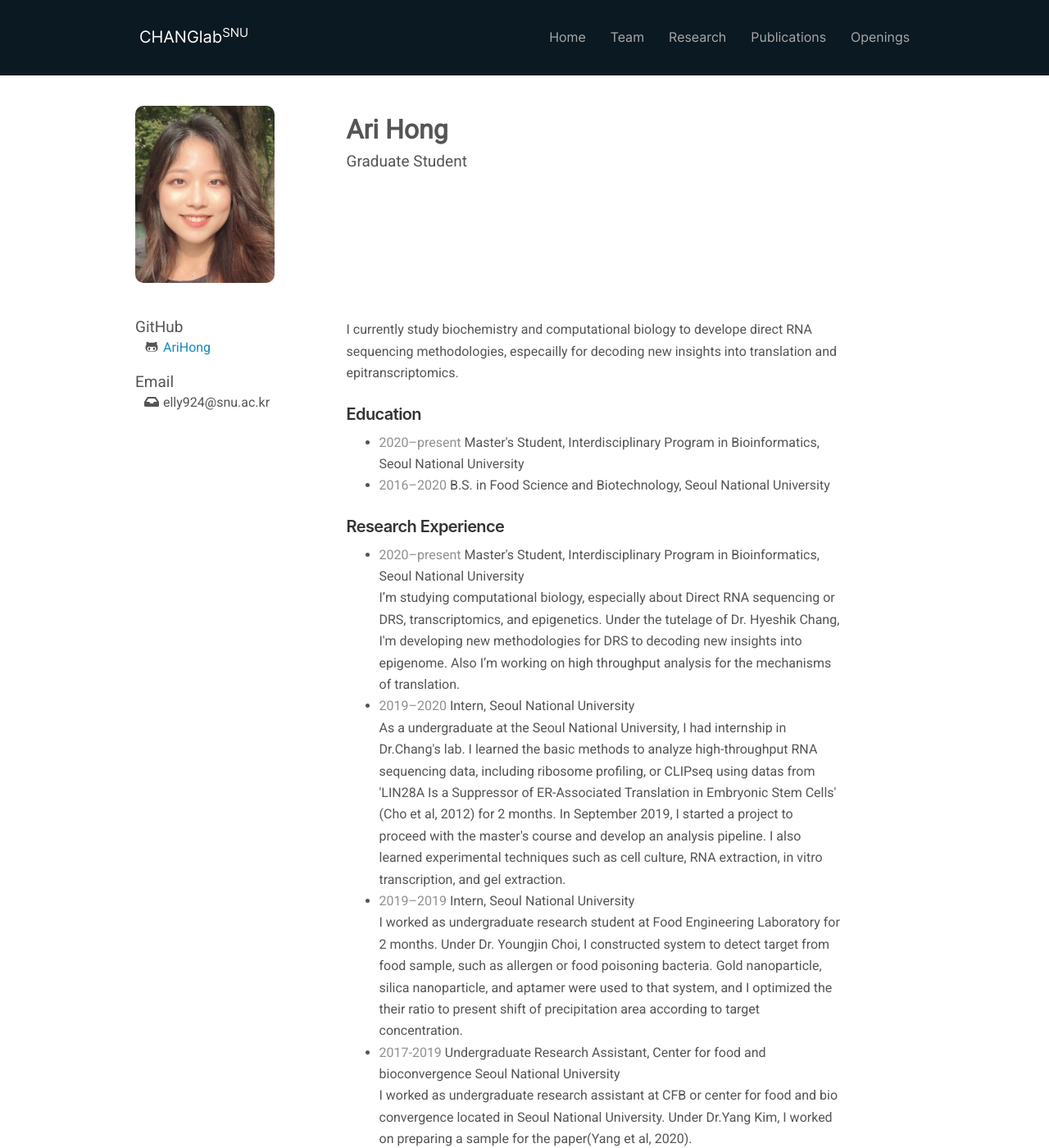
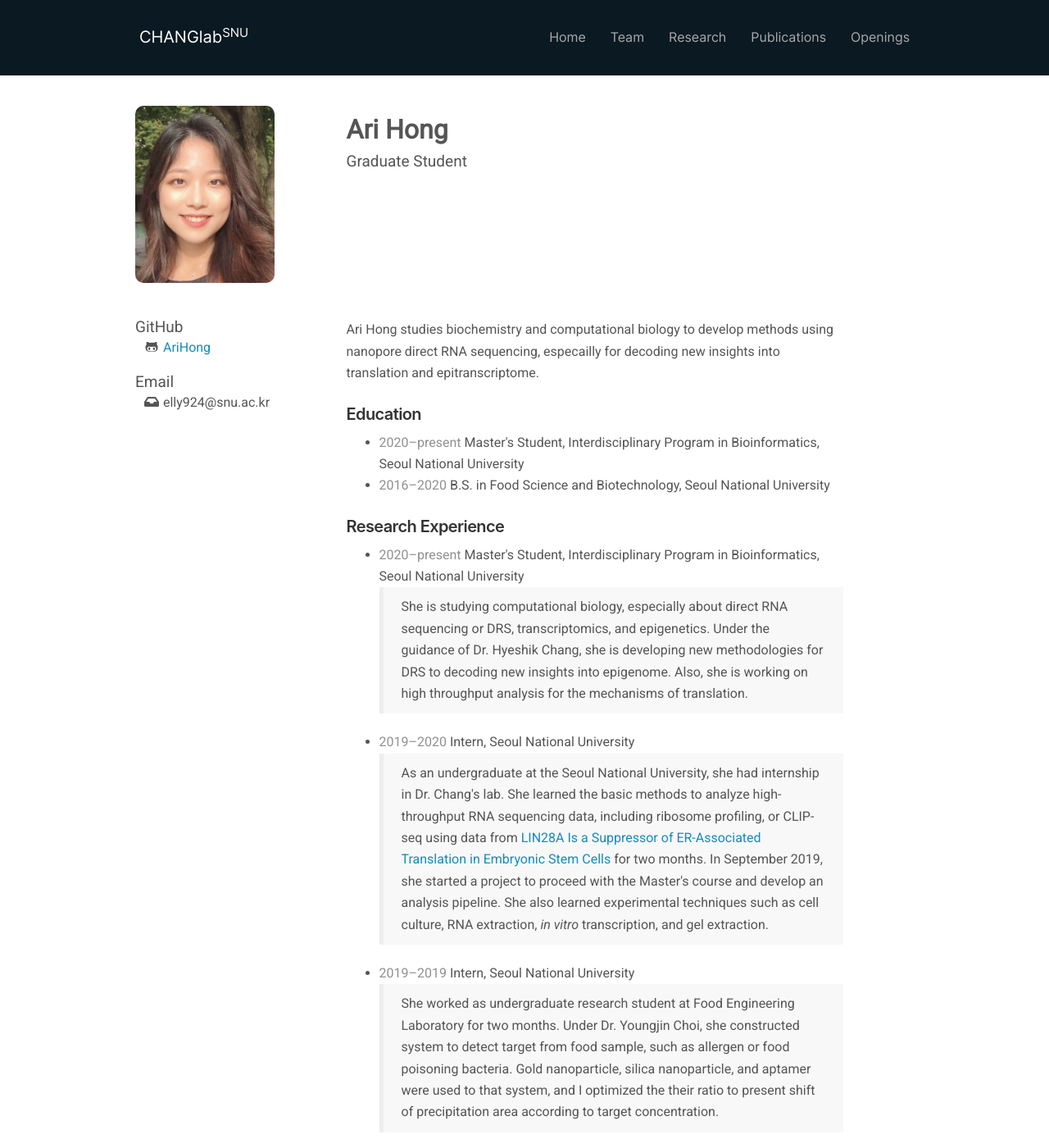
Before and after one commit to ChangLabSNU/ChangLabSNU.github.io, a Jekyll site: the page built from _pages/team/ari-hong.md, in a window 1280 px wide and 1400 px high. Shown: the whole window at 82% size. Built offline with Jekyll 4.4.1, drawn with Linux system fonts in a browser that asks for light colours; nearby versions of some CDN libraries; some web fonts are replaced; some of the changed text lies outside the part shown.

Commit message:
Fix styles.

```diff
--- a/_pages/team/ari-hong.md
+++ b/_pages/team/ari-hong.md
@@ -13,7 +13,9 @@ cv:
 permalink: /team/ari-hong
 ---
 
-I currently study biochemistry and computational biology to develope direct RNA sequencing methodologies, especailly for decoding new insights into translation and epitranscriptomics.
+Ari Hong studies biochemistry and computational biology to develop
+methods using nanopore direct RNA sequencing, especailly for decoding
+new insights into translation and epitranscriptome.
 
 #### Education
 
@@ -26,8 +28,33 @@ I currently study biochemistry and computational biology to develope direct RNA
 #### Research Experience
 
 <ul class="chronological">
-  <li><span>2020–present</span> Master's Student, Interdisciplinary Program in Bioinformatics, Seoul National University</li> I’m studying computational biology, especially about Direct RNA sequencing or DRS, transcriptomics, and epigenetics. Under the tutelage of Dr. Hyeshik Chang, I'm developing new methodologies for DRS to decoding new insights into epigenome. Also I’m working on high throughput analysis for the mechanisms of translation.
-  <li><span>2019–2020</span> Intern, Seoul National University</li> As a undergraduate at the Seoul National University, I had internship in Dr.Chang's lab. I learned the basic methods to analyze high-throughput RNA sequencing data, including ribosome profiling, or CLIPseq using datas from 'LIN28A Is a Suppressor of ER-Associated Translation in Embryonic Stem Cells' (Cho et al, 2012) for 2 months. In September 2019, I started a project to proceed with the master's course and develop an analysis pipeline. I also learned experimental techniques such as cell culture, RNA extraction, in vitro transcription, and gel extraction.
-  <li><span>2019–2019</span> Intern, Seoul National University</li> I worked as undergraduate research student at Food Engineering Laboratory for 2 months. Under Dr. Youngjin Choi, I constructed system to detect target from food sample, such as allergen or food poisoning bacteria. Gold nanoparticle, silica nanoparticle, and aptamer were used to that system, and I optimized the their ratio to present shift of precipitation area according to target concentration.
-<li><span>2017-2019</span> Undergraduate Research Assistant, Center for food and bioconvergence Seoul National University</li> I worked as undergraduate research assistant at CFB or center for food and bio convergence located in Seoul National University. Under Dr.Yang Kim, I worked on preparing a sample for the paper(Yang et al, 2020).
+  <li><span>2020–present</span> Master's Student, Interdisciplinary
+  Program in Bioinformatics, Seoul National University<br/>
+  <blockquote>She is studying computational biology, especially about
+  direct RNA sequencing or DRS, transcriptomics, and epigenetics. Under
+  the guidance of Dr. Hyeshik Chang, she is developing new methodologies for
+  DRS to decoding new insights into epigenome. Also, she is working on high
+  throughput analysis for the mechanisms of translation.</blockquote></li>
+  <li><span>2019–2020</span> Intern, Seoul National University<br/>
+  <blockquote>As an undergraduate at the Seoul National University,
+  she had internship in Dr. Chang's lab. She learned the basic methods
+  to analyze high-throughput RNA sequencing data, including ribosome
+  profiling, or CLIP-seq using data from <a href="https://www.cell.com/fulltext/S0092-8674%2812%2901234-2">LIN28A Is a Suppressor of ER-Associated Translation in Embryonic Stem Cells</a>
+  for two months. In September 2019, she started a project to proceed with
+  the Master's course and develop an analysis pipeline. She also learned
+  experimental techniques such as cell culture, RNA extraction, <i>in vitro</i>
+  transcription, and gel extraction.</blockquote></li>
+  <li><span>2019–2019</span> Intern, Seoul National University<br/>
+  <blockquote>She worked as undergraduate research student at Food Engineering
+  Laboratory for two months. Under Dr. Youngjin Choi, she constructed system
+  to detect target from food sample, such as allergen or food poisoning
+  bacteria. Gold nanoparticle, silica nanoparticle, and aptamer were
+  used to that system, and I optimized the their ratio to present shift
+  of precipitation area according to target concentration.</blockquote></li>
+<li><span>2017-2019</span> Undergraduate Research Assistant, Center for food and bioconvergence Seoul National University<br/>
+  <blockquote>She worked as undergraduate research assistant at CFB
+  or center for food and bio convergence located in Seoul National
+  University. Under Dr. Yang Kim, she worked on preparing a sample for the
+  paper (Yang et al, 2020).</blockquote>
+  </li>
 </ul>
```
